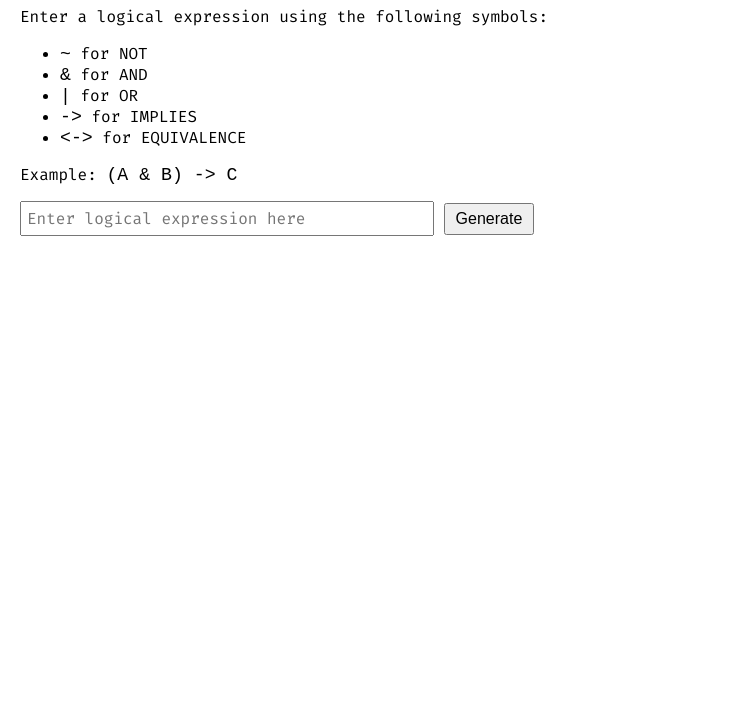
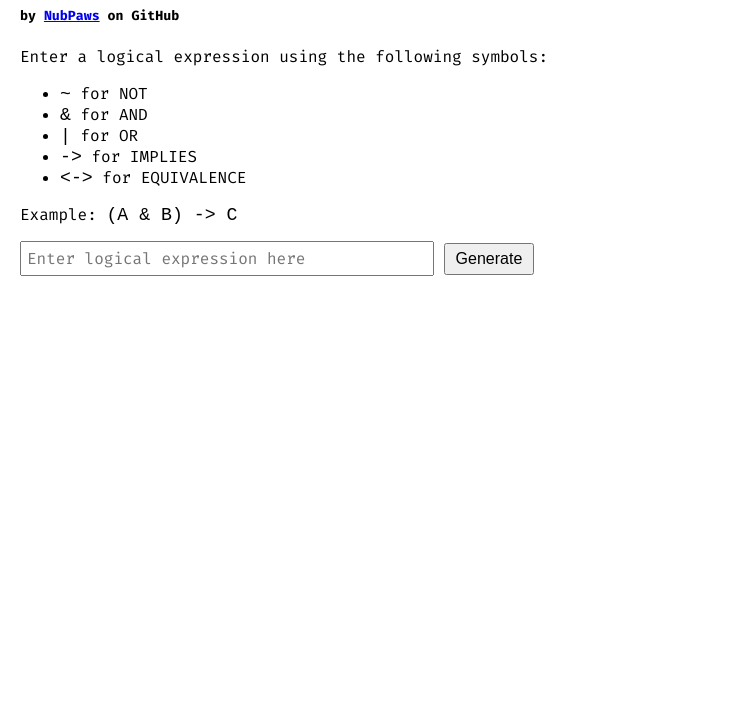
Before and after one commit to NubPaws/CNF-DNF-Calculator, a plain HTML site: page index.html in a window 1280 px wide. Shown: the part 79-800 px from the top of the page, without its empty margins (0-734 px from the left). Drawn offline with Linux system fonts and the light colour scheme.

Commit message:
Added credit where credit is due

```diff
--- a/index.html
+++ b/index.html
@@ -8,7 +8,7 @@
 </head>
 <body>
   <h1>Truth Table, CNF, and DNF Generator</h1>
-
+  <h5>by <a href="https://github.com/NubPaws/CNF-DNF-Calculator">NubPaws</a> on GitHub</h5>
   <p>Enter a logical expression using the following symbols:</p>
 
   <ul>
```
